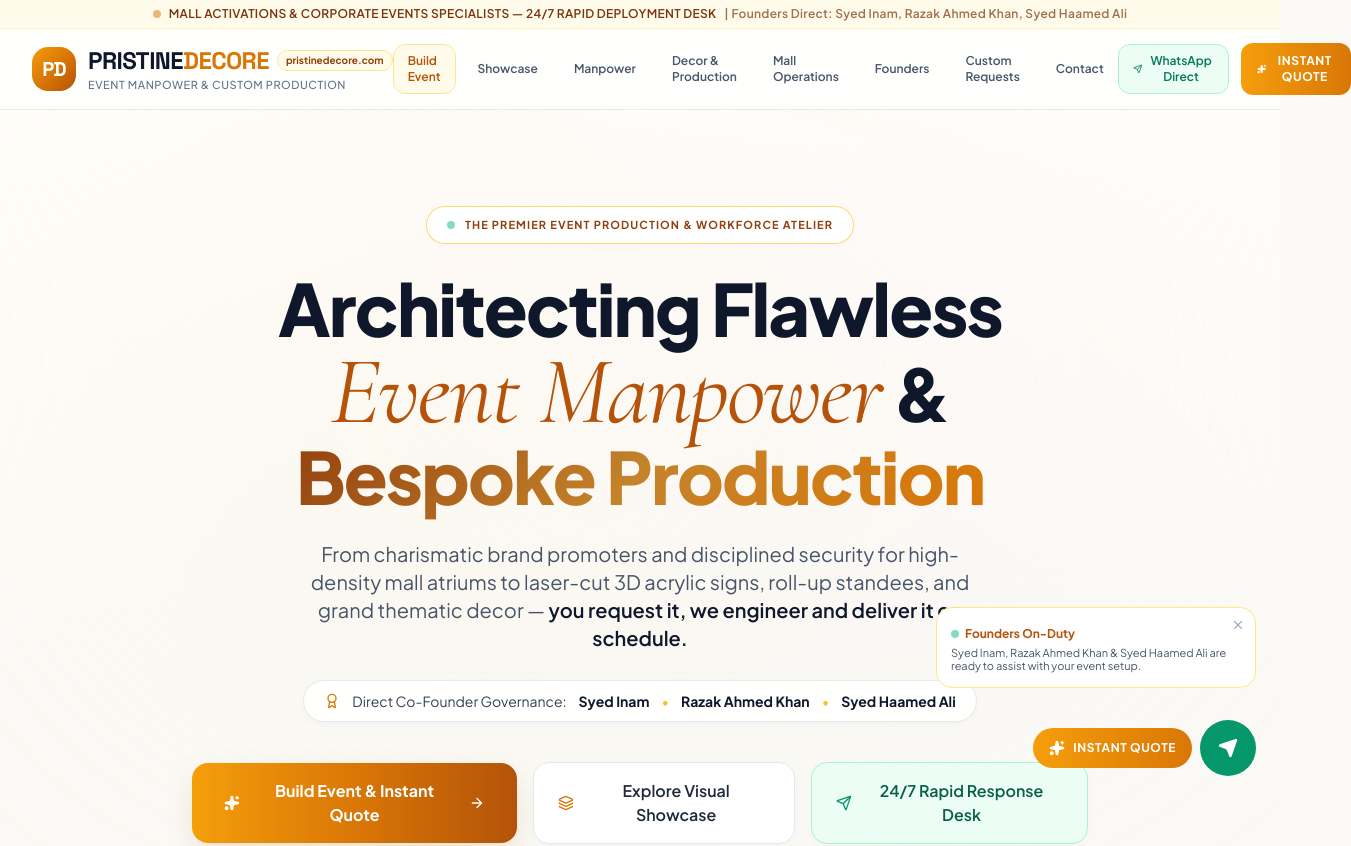
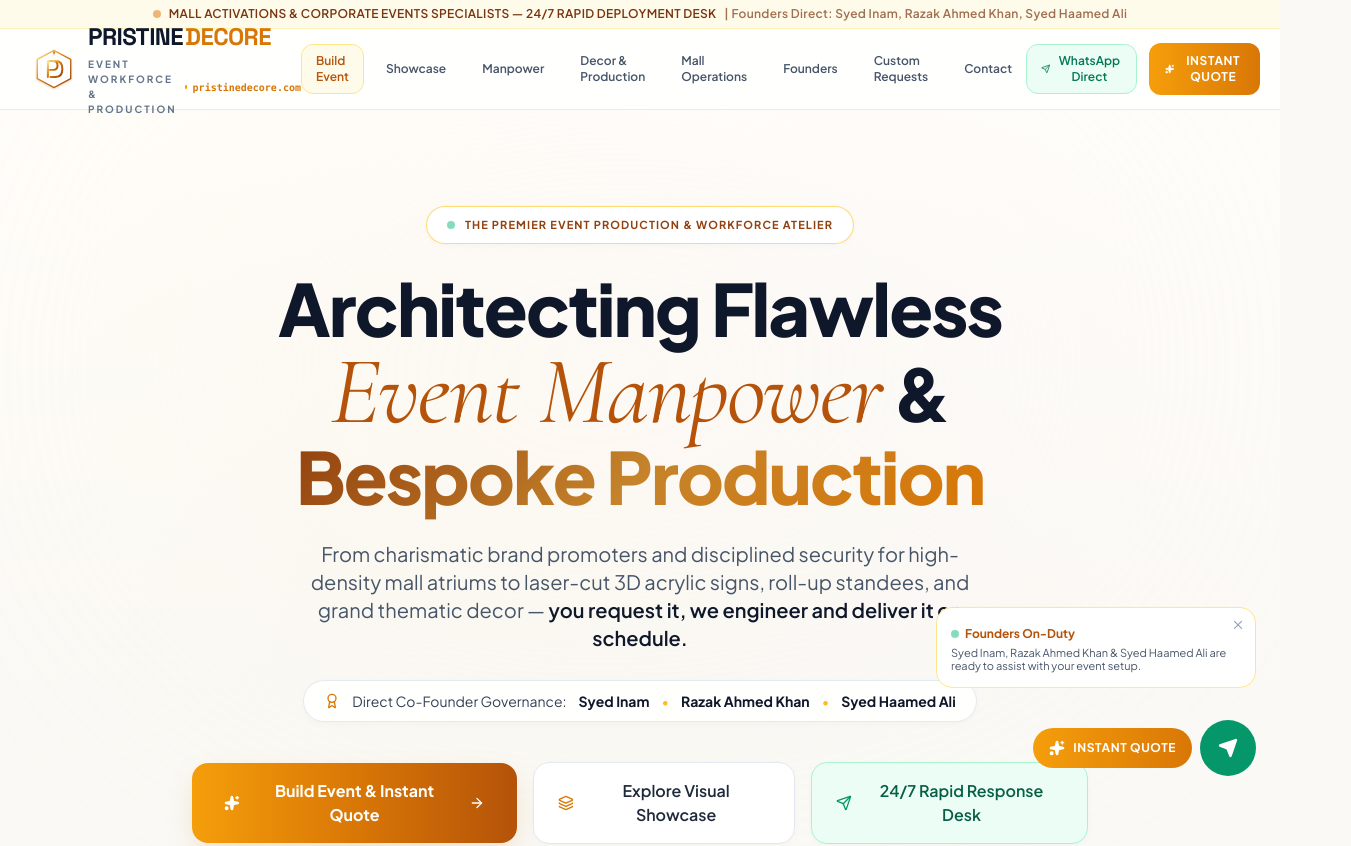
Before and after one commit to razak221/network, a React (Vite) app: page / in a window 1280 px wide. Shown: the top 846 px of the page, 1351 px wide, since content can reach past the window. Built offline with nearby package versions, Linux system fonts and the light colour scheme.

Commit message:
feat(branding): integrate bespoke vector geometric logo and favicon across navbar, footer, and quotation proposal

```diff
--- a/src/components/EventBuilder.jsx
+++ b/src/components/EventBuilder.jsx
@@ -16,6 +16,7 @@ import {
   Printer
 } from 'lucide-react';
 import { CONTACT_CONFIG } from '../config/contact';
+import Logo from './Logo';
 import Toast from './Toast';
 import StageVisualizer from './StageVisualizer';
 
@@ -474,10 +475,8 @@ export default function EventBuilder({ isOpenModal = false, onClose }) {
       {/* PRINT-ONLY FORMAL B2B PROPOSAL SHEET */}
       <div className="hidden print:block printable-quote-sheet font-sans p-8 text-slate-900 bg-white">
         <div className="flex items-center justify-between border-b-2 border-slate-900 pb-4 mb-6">
-          <div>
-            <h1 className="text-2xl font-bold tracking-tight text-slate-900">PRISTINE DECORE</h1>
-            <p className="text-xs uppercase tracking-wider text-slate-600 font-semibold">Event Manpower & Custom Production</p>
-            <p className="text-xs text-slate-500">pristinedecore.com • info@pristinedecore.com</p>
+          <div className="flex items-center gap-3">
+            <Logo size="md" variant="dark" showTagline={true} />
           </div>
           <div className="text-right">
             <span className="inline-block px-3 py-1 bg-slate-900 text-white text-xs font-bold uppercase rounded">
--- a/src/components/Footer.jsx
+++ b/src/components/Footer.jsx
@@ -1,4 +1,5 @@
 import React from 'react';
+import Logo from './Logo';
 import {
   Sparkles,
   Send,
@@ -23,17 +24,7 @@ export default function Footer() {
 
           {/* Brand Column */}
           <div className="lg:col-span-2 space-y-4">
-            <div className="flex items-center gap-3">
-              <div className="w-10 h-10 rounded-2xl bg-gradient-to-br from-amber-400 to-amber-600 flex items-center justify-center text-slate-950 font-black shadow-soft-gold">
-                <span className="font-heading text-lg">PD</span>
-              </div>
-              <div>
-                <span className="font-heading text-xl font-bold tracking-tight text-white">
-                  PRISTINE<span className="text-amber-400">DECORE</span>
-                </span>
-                <span className="block text-[10px] text-amber-300 font-mono">{CONTACT_CONFIG.domain}</span>
-              </div>
-            </div>
+            <Logo size="md" variant="light" showTagline={true} />
 
             <p className="text-slate-400 text-xs sm:text-sm leading-relaxed max-w-sm">
               Your single-window partner for high-caliber event manpower (promoters, bouncers, ushers, setup crew) and custom on-demand production (banners, signboards, theme decor, sound & lighting).
--- /dev/null
+++ b/src/components/Logo.jsx
@@ -0,0 +1,104 @@
+import React from 'react';
+
+export default function Logo({
+  size = 'md',
+  showTagline = true,
+  variant = 'dark',
+  className = ''
+}) {
+  // Size presets for the icon mark
+  const sizeMap = {
+    sm: { icon: 'w-8 h-8', text: 'text-lg', sub: 'text-[9px]' },
+    md: { icon: 'w-11 h-11', text: 'text-xl sm:text-2xl', sub: 'text-[10px]' },
+    lg: { icon: 'w-16 h-16', text: 'text-3xl', sub: 'text-xs' },
+  };
+
+  const currentSize = sizeMap[size] || sizeMap.md;
+  const isDark = variant === 'dark'; // dark text for light background
+
+  return (
+    <div className={`flex items-center gap-3 group select-none ${className}`}>
+      {/* Handcrafted Vector Monogram SVG Icon */}
+      <div className={`${currentSize.icon} shrink-0 transition-transform duration-300 group-hover:scale-105 drop-shadow-sm`}>
+        <svg viewBox="0 0 100 100" fill="none" className="w-full h-full">
+          <defs>
+            <linearGradient id="logoGoldGrad" x1="0%" y1="0%" x2="100%" y2="100%">
+              <stop offset="0%" stopColor="#FDE68A" />
+              <stop offset="45%" stopColor="#D97706" />
+              <stop offset="100%" stopColor="#92400E" />
+            </linearGradient>
+            <filter id="logoShadow" x="-10%" y="-10%" width="120%" height="120%">
+              <feDropShadow dx="0" dy="2" stdDeviation="3" floodColor="#D97706" floodOpacity="0.25" />
+            </filter>
+          </defs>
+
+          {/* Hexagonal Diamond Architectural Crest */}
+          <path
+            d="M50 8 L88 28 L88 72 L50 92 L12 72 L12 28 Z"
+            stroke="url(#logoGoldGrad)"
+            strokeWidth="3"
+            fill={isDark ? "#FFFFFF" : "#0F172A"}
+            filter="url(#logoShadow)"
+          />
+
+          {/* Inner Accent Inset */}
+          <path
+            d="M50 17 L80 33 L80 67 L50 83 L20 67 L20 33 Z"
+            stroke={isDark ? "#F1F5F9" : "#1E293B"}
+            strokeWidth="1.5"
+            fill="none"
+          />
+
+          {/* Stylized 'P' Loop */}
+          <path
+            d="M36 68 L36 32 L48 32 C55 32 58 36 58 42 C58 48 55 52 48 52 L36 52"
+            stroke="url(#logoGoldGrad)"
+            strokeWidth="4.5"
+            strokeLinecap="round"
+            strokeLinejoin="round"
+          />
+
+          {/* Interlocking 'D' Arc */}
+          <path
+            d="M48 32 L54 32 C63 32 69 38 69 50 C69 62 63 68 54 68 L42 68"
+            stroke="url(#logoGoldGrad)"
+            strokeWidth="4.5"
+            strokeLinecap="round"
+            strokeLinejoin="round"
+          />
+
+          {/* Apex 4-Point Star Sparkle */}
+          <path
+            d="M50 4 Q50 13 54 13 Q50 13 50 22 Q50 13 46 13 Q50 13 50 4 Z"
+            fill="url(#logoGoldGrad)"
+          />
+        </svg>
+      </div>
+
+      {/* Wordmark & Brand Architecture */}
+      <div>
+        <div className="flex items-center gap-2">
+          <span className={`font-heading ${currentSize.text} font-bold tracking-tight ${
+            isDark ? 'text-slate-900 group-hover:text-amber-700' : 'text-white group-hover:text-amber-400'
+          } transition-colors leading-none`}>
+            PRISTINE<span className="text-amber-600 font-extrabold ml-0.5">DECORE</span>
+          </span>
+        </div>
+
+        {showTagline && (
+          <div className="flex items-center gap-1.5 mt-1">
+            <span className={`text-[10px] tracking-[0.2em] uppercase font-bold ${
+              isDark ? 'text-slate-500' : 'text-slate-400'
+            }`}>
+              Event Workforce & Production
+            </span>
+            <span className="w-1 h-1 rounded-full bg-amber-500"></span>
+            <span className="text-[10px] font-mono text-amber-600 font-semibold">
+              pristinedecore.com
+            </span>
+          </div>
+        )}
+      </div>
+    </div>
+  );
+}
--- a/src/components/Navbar.jsx
+++ b/src/components/Navbar.jsx
@@ -1,4 +1,5 @@
 import React, { useState } from 'react';
+import Logo from './Logo';
 import {
   Users,
   Sparkles,
@@ -43,23 +44,8 @@ export default function Navbar({ onOpenConfigurator, onOpenContact }) {
       <div className="max-w-7xl mx-auto px-4 sm:px-6 lg:px-8">
         <div className="flex items-center justify-between h-20">
           {/* Brand Logo */}
-          <a href="#" className="flex items-center gap-3 group">
-            <div className="w-11 h-11 rounded-2xl bg-gradient-to-br from-amber-500 via-amber-600 to-amber-700 flex items-center justify-center text-white font-black shadow-soft-gold group-hover:scale-105 transition-transform duration-200">
-              <span className="font-heading text-xl tracking-tighter">PD</span>
-            </div>
-            <div>
-              <div className="flex items-center gap-2">
-                <span className="font-heading text-xl sm:text-2xl font-bold tracking-tight text-slate-900 group-hover:text-amber-600 transition-colors">
-                  PRISTINE<span className="text-amber-600">DECORE</span>
-                </span>
-                <span className="hidden md:inline-block px-2 py-0.5 rounded-full text-[10px] font-bold bg-amber-50 text-amber-800 border border-amber-200">
-                  pristinedecore.com
-                </span>
-              </div>
-              <p className="text-[11px] text-slate-500 tracking-wider uppercase font-medium">
-                Event Manpower & Custom Production
-              </p>
-            </div>
+          <a href="#" className="flex items-center">
+            <Logo size="md" variant="dark" showTagline={true} />
           </a>
 
           {/* Desktop Navigation Links */}
```
Also changed, not shown: index.html (+1 -1 lines), tests/qa-100-tests.js (+3 -2 lines), public/favicon.svg (added), public/logo.svg (added), src/components/NightShiftTimeline.jsx (line endings or trailing spaces), src/components/StageVisualizer.jsx (line endings or trailing spaces).
